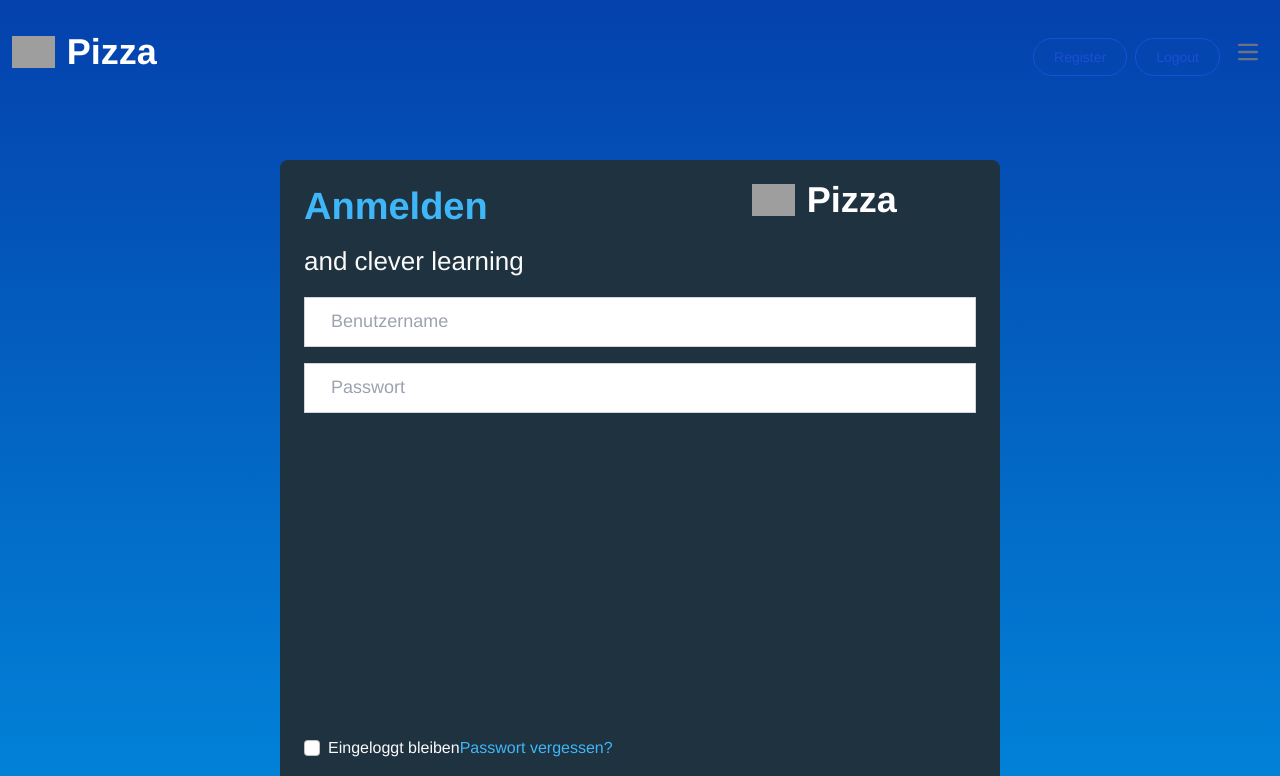
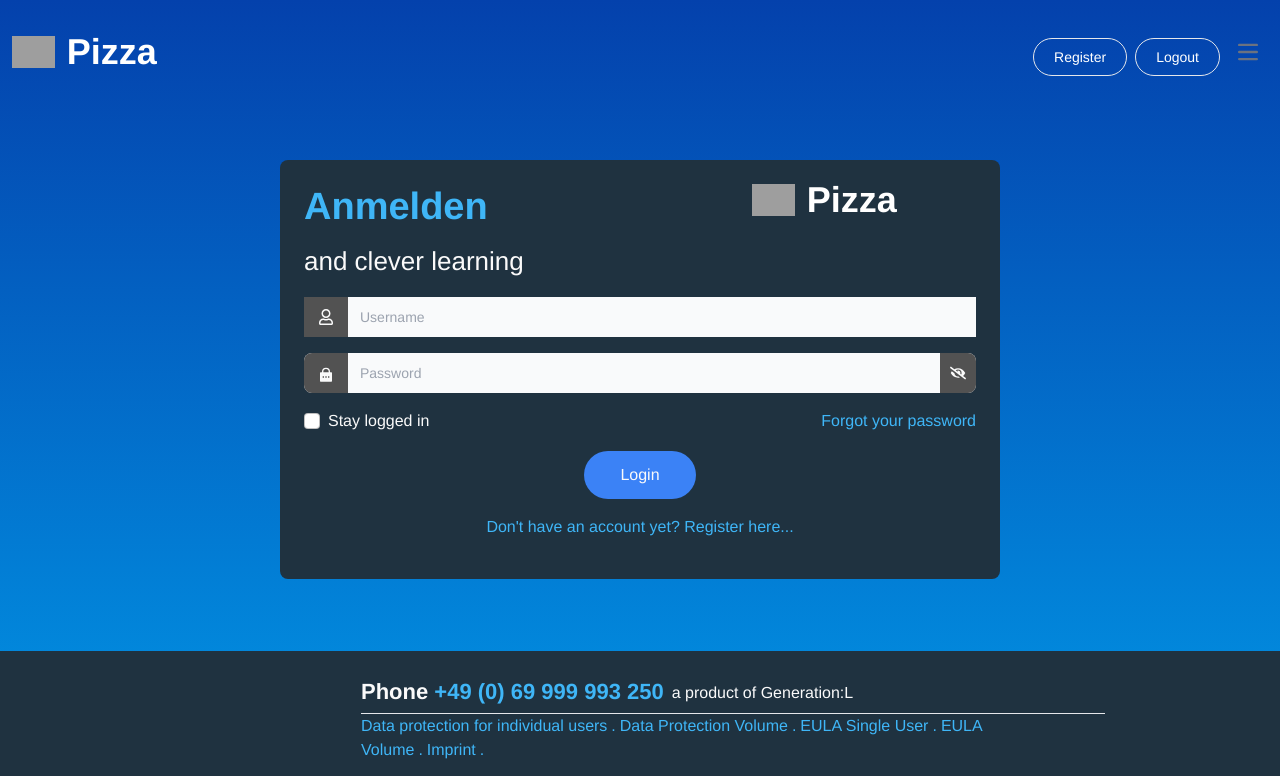
Before and after one commit to taiduong1411/pizza-fe-source, a React (Vite) app: page /login in a window 1280 px wide. Shown: the top 776 px of the page. Built offline with nearby package versions, Linux system fonts and the light colour scheme; grey boxes are pictures that could not be loaded.

Commit message:
feat: login page

```diff
--- a/package.json
+++ b/package.json
@@ -13,6 +13,8 @@
     "clsx": "^2.0.0",
     "react": "^18.2.0",
     "react-dom": "^18.2.0",
+    "react-hook-form": "^7.49.2",
+    "react-icons": "^4.12.0",
     "react-router-dom": "^6.20.1"
   },
   "devDependencies": {
--- a/src/components/hero/index.jsx
+++ b/src/components/hero/index.jsx
@@ -21,7 +21,7 @@ const Hero = () => {
             className="flex justify-center items-center text-xl h-48 w-48
             p-4 absolute top-0 left-full rotate-12 z-[1] rounded-[50%]
             transform -translate-y-1/2 -translate-x-1/2
-            bg-[--ym-primary-color] hover:bg-neutral-900 ring-1 hover:ring-white"
+            bg-[--ym-primary-color] text-white hover:bg-neutral-900 ring-1 hover:ring-white"
           >
             <div className="text-center text-2xl">
               <p>Register now & try it for free</p>
--- a/src/components/navbar/index.jsx
+++ b/src/components/navbar/index.jsx
@@ -1,5 +1,6 @@
 import clsx from 'clsx';
 import { useState } from 'react';
+import { Link } from 'react-router-dom';
 import Logo from '../logo';
 import Sidebar from '../sidebar';
 const Navbar = () => {
@@ -27,15 +28,15 @@ const Navbar = () => {
         >
           <Logo />
           <div className="">
+            <Link
+              to="/register"
+              className="rounded-full text-white hover:text-white border border-white-700 hover:bg-white-800 focus:ring-4 focus:outline-none focus:ring-white-300 font-medium text-sm px-5 py-2.5 text-center me-2 mb-2  "
+            >
+              Register
+            </Link>
             <a
               href=""
-              className="rounded-full text-blue-700 hover:text-white border border-blue-700 hover:bg-blue-800 focus:ring-4 focus:outline-none focus:ring-blue-300 font-medium text-sm px-5 py-2.5 text-center me-2 mb-2  "
-            >
-              Register
-            </a>
-            <a
-              href=""
-              className="rounded-full text-blue-700 hover:text-white border border-blue-700 hover:bg-blue-800 focus:ring-4 focus:outline-none focus:ring-blue-300 font-medium text-sm px-5 py-2.5 text-center me-2 mb-2  "
+              className="rounded-full text-white hover:text-white border border-white-700 hover:bg-white-800 focus:ring-4 focus:outline-none focus:ring-white-300 font-medium text-sm px-5 py-2.5 text-center me-2 mb-2  "
             >
               Logout
             </a>
--- a/src/components/sidebar/index.jsx
+++ b/src/components/sidebar/index.jsx
@@ -22,7 +22,7 @@ const SidebarItems = [
   },
   {
     title: 'Registration',
-    to: '/registration',
+    to: '/register',
   },
   {
     title: 'Contact',
@@ -75,7 +75,7 @@ const Sidebar = ({ open, setOpen }) => {
               <Link
                 key={index}
                 to={item.to}
-                className="nav-link block p-4 duration-150 ease-in-out hover:bg-[--ym-primary-color] font-semibold text-2xl"
+                className="nav-link block p-4 duration-150 ease-in-out hover:text-white hover:bg-[--ym-primary-color] font-semibold text-2xl"
               >
                 {item.title}
               </Link>
@@ -84,7 +84,7 @@ const Sidebar = ({ open, setOpen }) => {
         </div>
         <div className="my-10 py-10 ring-[--ym-neutral-500] border-t-2 border-b-2 p-4">
           <CustomButton
-            name={'Announce'}
+            name={'Login'}
             to={'/login'}
             className={'bg-green-300 hover:bg-green-500'}
           />
--- a/src/pages/auth/Login.jsx
+++ b/src/pages/auth/Login.jsx
@@ -1,7 +1,18 @@
+import { useState } from 'react';
+import { useForm } from 'react-hook-form';
+import { FaEyeSlash, FaRegEye, FaRegUser } from 'react-icons/fa';
+import { RiLockPasswordFill } from 'react-icons/ri';
 import Logo from '../../components/logo';
 import AuthLayout from '../../layouts/AuthLayout';
 
 export const Login = () => {
+  const { register, handleSubmit } = useForm({});
+
+  const [showPassword, setShowPassword] = useState(false);
+
+  const onSubmit = (data) => {
+    console.log(data);
+  };
   return (
     <AuthLayout bgColor={'bg-gradient-to-b from-[#0441ac] to-[#00b9fd]'}>
       <section className="section text-neutral-50 !pt-40">
@@ -24,62 +35,47 @@ export const Login = () => {
                     </div>
                   </div>
 
-                  <form method="post" action="/login">
+                  <form method="post" onSubmit={handleSubmit(onSubmit)}>
                     <div className="mb-4">
-                      <div className="input-group input-group-lg">
-                        <div className="input-group-text">
-                          <i className="icon-user3"></i>
+                      <div className="input-group input-group-lg relative rounded-lg">
+                        <div className="bg-neutral-600 absolute ring-0 inset-y-0 start-0 flex items-center p-3.5 pointer-events-none">
+                          <FaRegUser />
                         </div>
                         <input
                           type="text"
-                          name="_username"
-                          className="form-control"
-                          placeholder="Benutzername"
-                          aria-label="Benutzername"
-                          autoComplete="username"
-                          required=""
-                          value=""
+                          id="username"
+                          className="bg-gray-50 ring-0 outline-none border-gray-300 text-gray-900 text-sm focus:ring-blue-500 focus:border-blue-500 block w-full ps-14 p-2.5"
+                          placeholder="Username"
+                          name="username"
+                          {...register('username', { required: true })}
                         />
                       </div>
                     </div>
                     <div className="mb-4">
-                      <div
-                        className="input-group input-group-lg"
-                        data-password=""
-                      >
-                        <div className="input-group-text">
-                          <i className="icon-key5"></i>
+                      <div className="input-group input-group-lg relative rounded-lg overflow-hidden">
+                        <div className="bg-neutral-600 absolute ring-0 start-0 flex items-center p-3.5 pointer-events-none">
+                          <RiLockPasswordFill />
                         </div>
                         <input
-                          type="password"
-                          name="_password"
-                          className="form-control"
-                          placeholder="Passwort"
-                          aria-label="Passwort"
-                          autoComplete="current-password"
-                          required=""
+                          type={showPassword ? 'text' : 'password'}
+                          id="password"
+                          className="bg-gray-50 ring-0 outline-none border-gray-300 text-gray-900 text-sm focus:ring-blue-500 focus:border-blue-500 block w-full ps-14 p-2.5"
+                          placeholder="Password"
+                          name="password"
+                          {...register('password', { required: true })}
                         />
+
                         <button
-                          className="btn btn-neutral-300 border-neutral-900 rounded-0"
+                          className="bg-neutral-600 hover:bg-neutral-500 border-neutral-900 rounded-0 absolute inset-y-0 right-0 p-2.5"
                           type="button"
+                          onClick={() => setShowPassword(!showPassword)}
                           tabIndex="-1"
                         >
-                          <span data-password-blocked="">
-                            {' '}
-                            <svg className="icon">
-                              <use xlinkHref="#svg-icon-eye-blocked"></use>
-                            </svg>
-                          </span>
-                          <span data-password-visible="" className="d-none">
-                            {' '}
-                            <svg className="icon">
-                              <use xlinkHref="#svg-icon-eye"></use>
-                            </svg>
-                          </span>
+                          {showPassword ? <FaRegEye /> : <FaEyeSlash />}
                         </button>
                       </div>
                     </div>
-                    <div className="mb-4 flex justify-content-between">
+                    <div className="mb-4 flex justify-between">
                       <div className="form-check">
                         <input
                           id="login-remember-me"
@@ -97,12 +93,12 @@ export const Login = () => {
                             tabIndex="0"
                             data-toggle="check"
                           >
-                            Eingeloggt bleiben
+                            Stay logged in
                           </label>
                         </span>
                       </div>
-                      <div>
-                        <a href="/password-forgotten">Passwort vergessen?</a>
+                      <div className="">
+                        <a href="/password-forgotten">Forgot your password</a>
                       </div>
                     </div>
 
@@ -113,13 +109,11 @@ export const Login = () => {
                     />
 
                     <div className="mb-4 flex justify-center">
-                      <button
+                      <input
                         type="submit"
                         className="rounded-full bg-blue-500 hover:bg-blue-600 px-9 py-3 btn-primary"
-                      >
-                        <span>Announce</span>
-                        <i className="icon-enter"></i>
-                      </button>
+                        value={'Login'}
+                      />
                     </div>
 
                     <div className="mb-4 flex justify-center text-primary">
--- a/src/pages/auth/Register.jsx
+++ b/src/pages/auth/Register.jsx
@@ -201,7 +201,7 @@ export const Register = () => {
               <div className="flex justify-between">
                 <div className="">
                   Do you already have an account?{' '}
-                  <span className="text-primary">Announce</span>
+                  <span className="text-primary">Login</span>
                 </div>
                 <div className="">
                   <button
```
Also changed, not shown: 1 other file (tests, documents, lock files or other folders).
